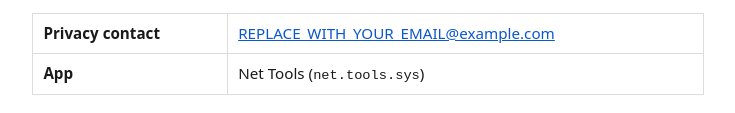
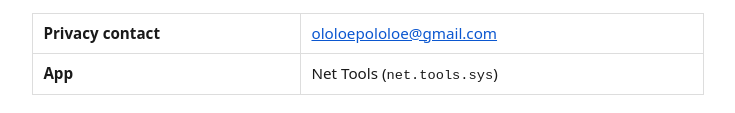
Before and after one commit to SergeyVlasov/nettoolssys, a plain HTML site: page index.html in a window 1280 px wide. Shown: the part 639-752 px from the top of the page, without its empty margins (272-1007 px from the left). Drawn offline with Linux system fonts and the light colour scheme.

Commit message:
Set privacy contact email

```diff
--- a/index.html
+++ b/index.html
@@ -53,7 +53,6 @@
     }
     th { font-weight: 600; }
     code { font-size: 0.9em; }
-    .lang-switch { font-size: 0.9rem; margin-bottom: 1rem; }
   </style>
 </head>
 <body>
@@ -89,7 +88,7 @@
     <tbody>
       <tr>
         <th>Privacy contact</th>
-        <td><a href="mailto:REPLACE_WITH_YOUR_EMAIL@example.com">REPLACE_WITH_YOUR_EMAIL@example.com</a></td>
+        <td><a href="mailto:ololoepololoe@gmail.com">ololoepololoe@gmail.com</a></td>
       </tr>
       <tr>
         <th>App</th>
@@ -191,7 +190,7 @@
   <h2>13. Contact</h2>
   <p>
     <strong>Email:</strong>
-    <a href="mailto:REPLACE_WITH_YOUR_EMAIL@example.com">REPLACE_WITH_YOUR_EMAIL@example.com</a>
+    <a href="mailto:ololoepololoe@gmail.com">ololoepololoe@gmail.com</a>
   </p>
 </body>
 </html>
```
